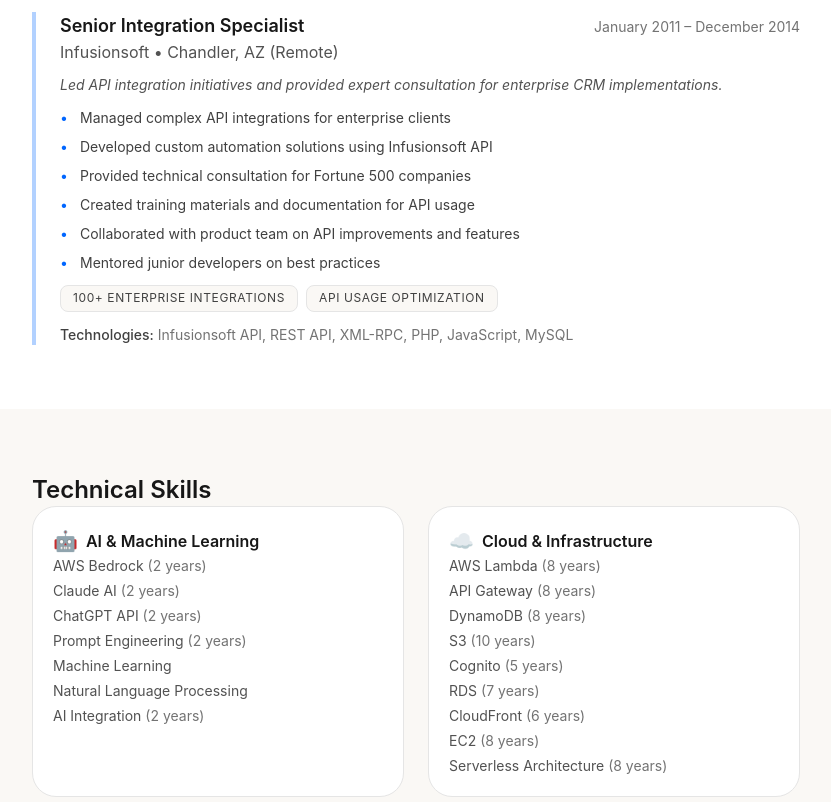
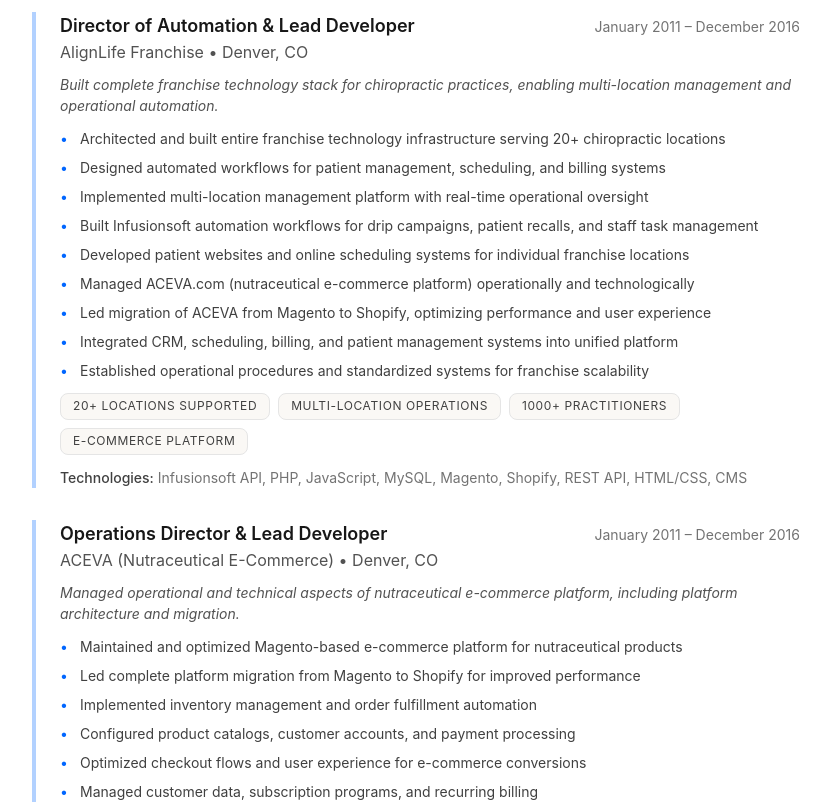
Before and after one commit to nkulavic/nickkulavic.ai, a Next.js app: page /resume in a window 1280 px wide. Shown: the part 2240-3042 px from the top of the page, without its empty margins (224-1055 px from the left). Built offline with nearby package versions, Linux system fonts and the light colour scheme.

Commit message:
Update work history: add AlignLife Franchise and ACEVA entries, remove Infusionsoft

```diff
--- a/src/app/data/experience.ts
+++ b/src/app/data/experience.ts
@@ -77,23 +77,47 @@
     category: 'entrepreneurship'
   },
   {
-    id: 'infusionsoft',
-    company: 'Infusionsoft',
-    role: 'Senior Integration Specialist',
-    location: 'Chandler, AZ (Remote)',
+    id: 'alignlife',
+    company: 'AlignLife Franchise',
+    role: 'Director of Automation & Lead Developer',
+    location: 'Denver, CO',
     startDate: 'January 2011',
-    endDate: 'December 2014',
-    description: 'Led API integration initiatives and provided expert consultation for enterprise CRM implementations.',
+    endDate: 'December 2016',
+    description: 'Built complete franchise technology stack for chiropractic practices, enabling multi-location management and operational automation.',
     achievements: [
-      'Managed complex API integrations for enterprise clients',
-      'Developed custom automation solutions using Infusionsoft API',
-      'Provided technical consultation for Fortune 500 companies',
-      'Created training materials and documentation for API usage',
-      'Collaborated with product team on API improvements and features',
-      'Mentored junior developers on best practices'
+      'Architected and built entire franchise technology infrastructure serving 20+ chiropractic locations',
+      'Designed automated workflows for patient management, scheduling, and billing systems',
+      'Implemented multi-location management platform with real-time operational oversight',
+      'Built Infusionsoft automation workflows for drip campaigns, patient recalls, and staff task management',
+      'Developed patient websites and online scheduling systems for individual franchise locations',
+      'Managed ACEVA.com (nutraceutical e-commerce platform) operationally and technologically',
+      'Led migration of ACEVA from Magento to Shopify, optimizing performance and user experience',
+      'Integrated CRM, scheduling, billing, and patient management systems into unified platform',
+      'Established operational procedures and standardized systems for franchise scalability'
     ],
-    technologies: ['Infusionsoft API', 'REST API', 'XML-RPC', 'PHP', 'JavaScript', 'MySQL'],
-    metrics: ['100+ enterprise integrations', 'API usage optimization'],
+    technologies: ['Infusionsoft API', 'PHP', 'JavaScript', 'MySQL', 'Magento', 'Shopify', 'REST API', 'HTML/CSS', 'CMS'],
+    metrics: ['20+ locations supported', 'Multi-location operations', '1000+ practitioners', 'E-commerce platform'],
+    category: 'entrepreneurship'
+  },
+  {
+    id: 'aceva',
+    company: 'ACEVA (Nutraceutical E-Commerce)',
+    role: 'Operations Director & Lead Developer',
+    location: 'Denver, CO',
+    startDate: 'January 2011',
+    endDate: 'December 2016',
+    description: 'Managed operational and technical aspects of nutraceutical e-commerce platform, including platform architecture and migration.',
+    achievements: [
+      'Maintained and optimized Magento-based e-commerce platform for nutraceutical products',
+      'Led complete platform migration from Magento to Shopify for improved performance',
+      'Implemented inventory management and order fulfillment automation',
+      'Configured product catalogs, customer accounts, and payment processing',
+      'Optimized checkout flows and user experience for e-commerce conversions',
+      'Managed customer data, subscription programs, and recurring billing',
+      'Integrated with third-party fulfillment and shipping providers'
+    ],
+    technologies: ['Magento', 'Shopify', 'E-commerce', 'Inventory Management', 'Payment Processing', 'Liquid', 'PHP'],
+    metrics: ['Successful platform migration', 'Improved page load times', 'Increased conversion rates'],
     category: 'full-stack'
   }
   // Additional roles to be extracted from resume HTML files
```
